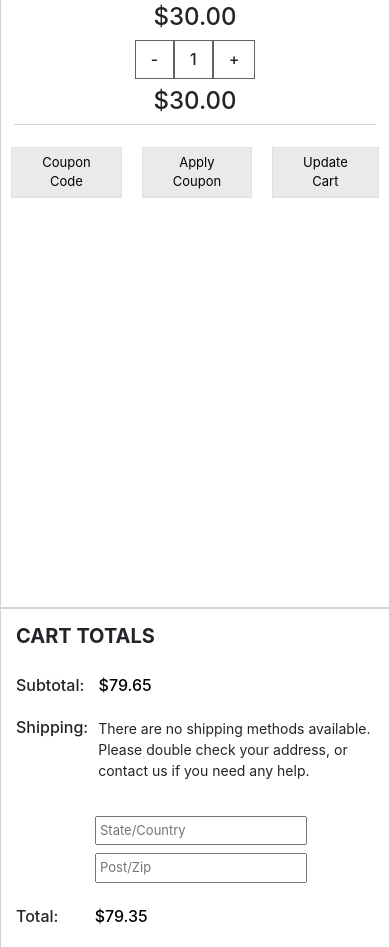
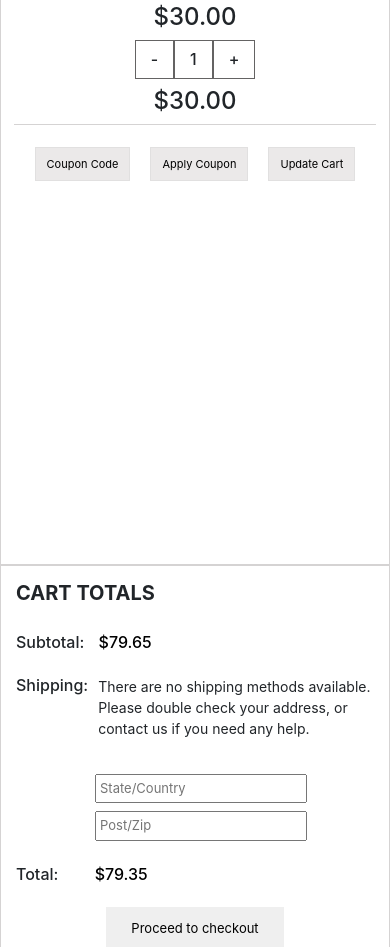
Before and after one commit to Shivam-sood63/temp, a plain HTML site: page features.html in a window 390 px wide. Shown: the part 1267-2214 px from the top of the page. Drawn offline with nearby package versions, Linux system fonts and the light colour scheme.

Commit message:
Update responsive.css

```diff
--- a/responsive.css
+++ b/responsive.css
@@ -507,7 +507,7 @@
   }
   .fresh1{
     width: 100%;
-    height: 215vh;
+    height: 210vh;
     /* background-color: aquamarine; */
     border: 1px solid rgb(213, 211, 211);
     margin:0px;
@@ -556,12 +556,12 @@
   justify-content: center;
 }
 .btns button{
-  padding: 5px 30px;
+  padding: 8px 11px;
   margin: 12px 10px;
   border-radius: 0px;
   border: 1px solid rgb(225, 224, 224);
   background-color: rgb(235, 233, 233);
-  font-size: 13px;
+  font-size: 11px;
 }
 .quantity{
   border-bottom: 1px solid rgb(213, 211, 211);
@@ -795,7 +795,7 @@
     flex-direction: column;
     background-color: #e7a1a1;
     width: 100%;
-    /* height: 400px; */
+    height: 400px;
     border-radius: 10px;
     text-align: center;
     transition: 0.3s;
@@ -829,4 +829,6 @@
   transform: translateY(-8px) rotate(-45deg);
 }
 
-} */
+}
+ */
+}
```
